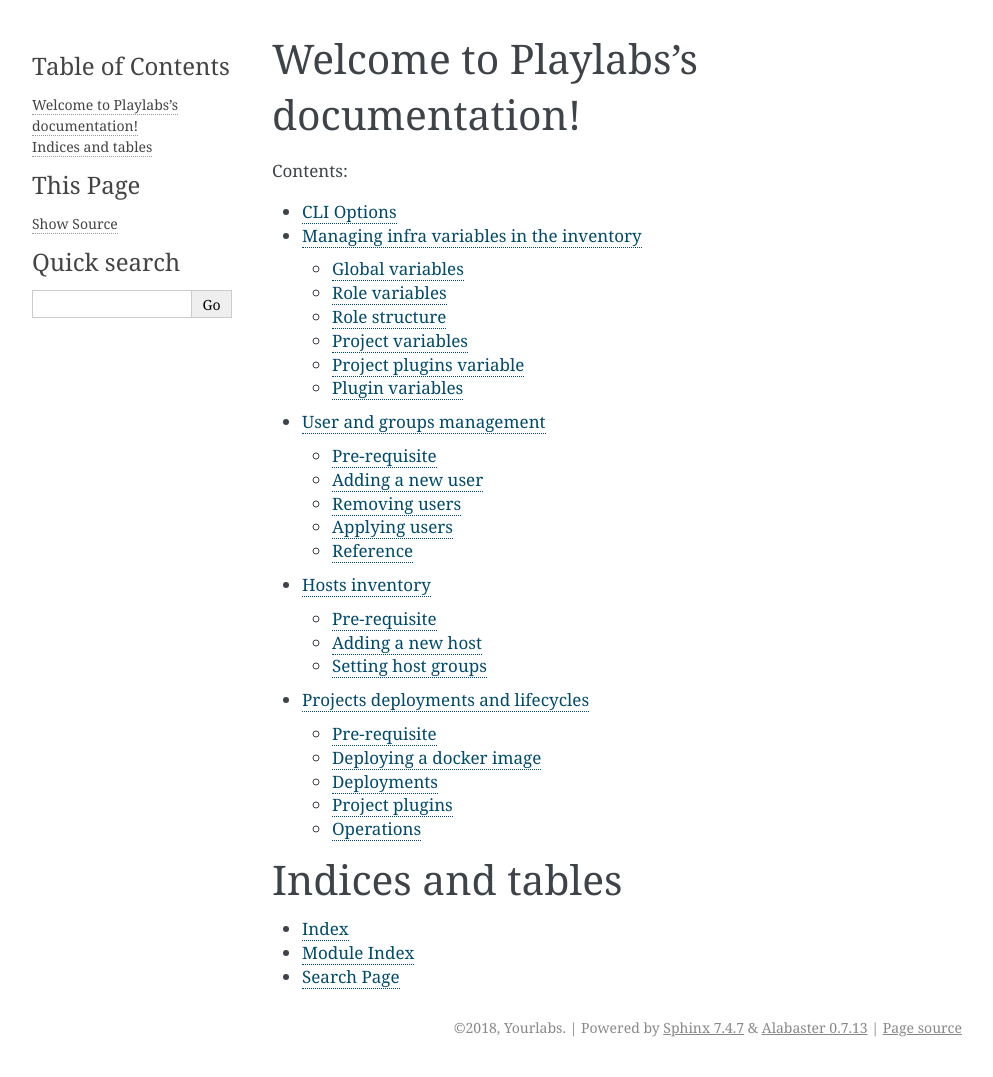
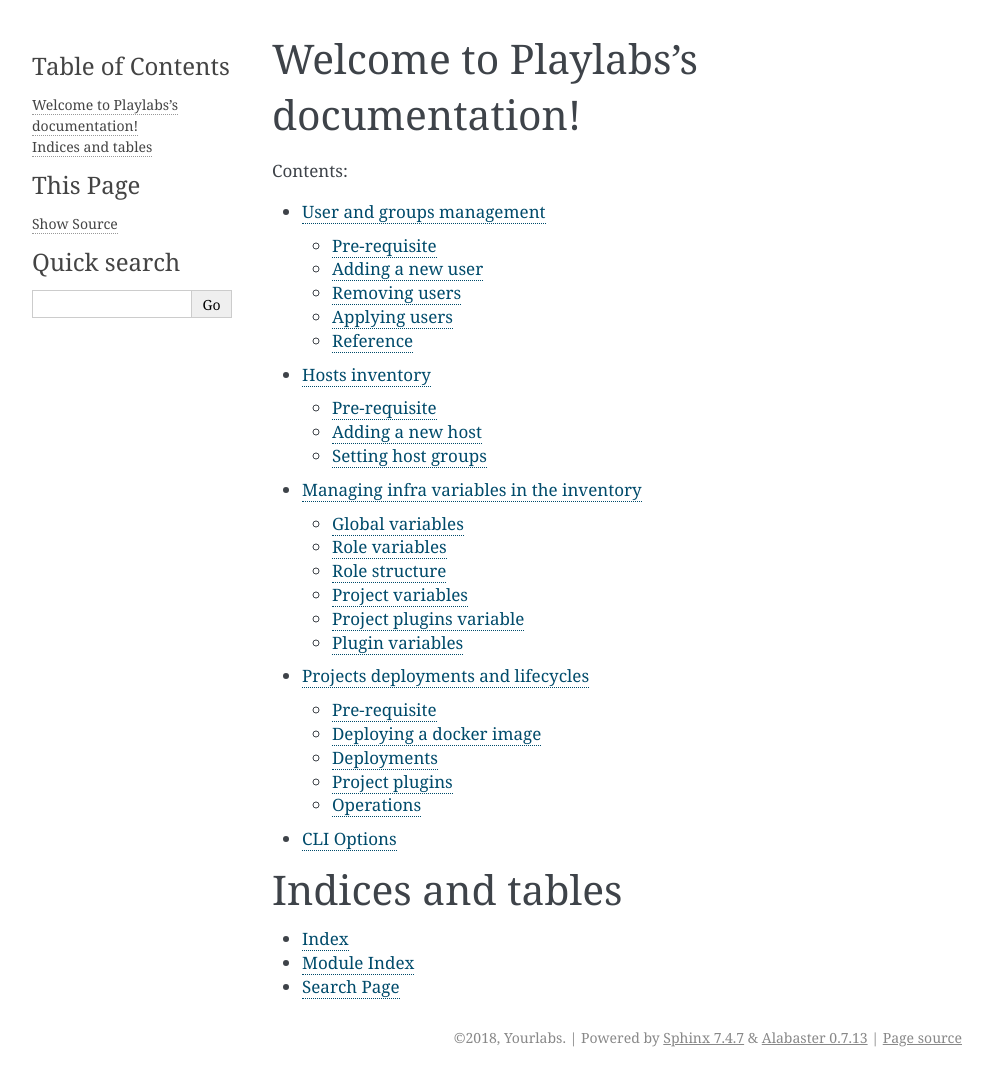
Before and after one commit to yourlabs/playlabs, a Sphinx documentation site: the page built from docs/index.rst, in a window 1280 px wide. Shown: the whole page, without its empty margins (148-1141 px from the left). Built offline with Sphinx 7.4.7, drawn with Linux system fonts in a browser that asks for light colours.

Commit message:
Docs order

```diff
--- a/docs/index.rst
+++ b/docs/index.rst
@@ -11,11 +11,11 @@
    :caption: Contents:
 
    readme
-   cli
-   inventory
    users
    hosts
+   inventory
    projects
+   cli
 
 Indices and tables
 ==================
```
